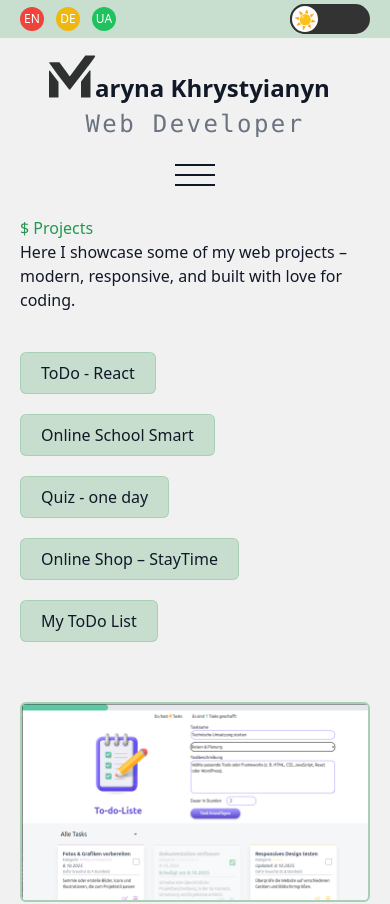
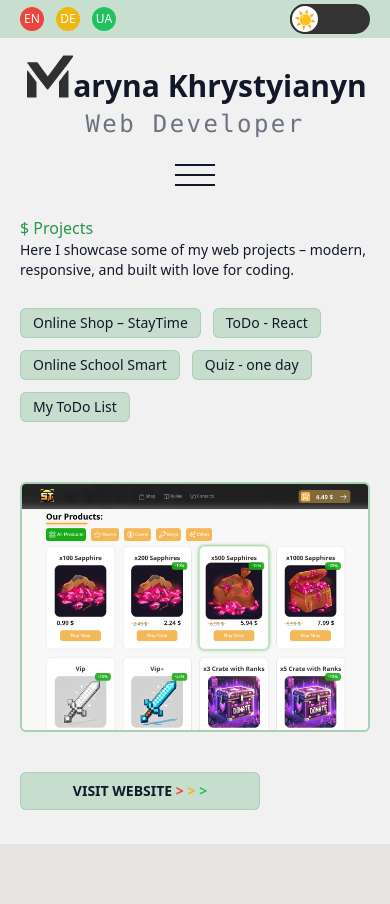
Before and after one commit to Maryna-Khrystyianyn/Portfolio-Next-JS, a Next.js app: page /projects in a window 390 px wide. Shown: the top 904 px of the page. After the commit the page ends 844 px from the top, so only its background shows below. Built offline with nearby package versions, Linux system fonts and the light colour scheme.

Commit message:
mobil finish

```diff
--- a/app/about/page.tsx
+++ b/app/about/page.tsx
@@ -24,12 +24,13 @@ const About = () => {
 
   const imgUrl = resolvedTheme === "dark" ? "/m.png" : "/m-light.png";
   return (
-    <div className="flex flex-col gap-3">
-
+    <div className="flex flex-col gap-3 pb-20">
       <div className="flex flex-col-reverse items-center md:flex-row   ">
         {/* Title und typing text und social media Btn*/}
         <div className="flex flex-col gap-2 w-full md:w-[400px] lg:w-[500px]">
           {/* title */}
+
+          <div className="hidden sm:block">
             <h1 className="text-2xl sm:text-4xl font-bold flex w-[300px] sm:w-[400px] items-end">
               <Image
                 src={imgUrl}
@@ -40,8 +41,9 @@ const About = () => {
               />
               <div>{t("name")}</div>
             </h1>
+          </div>
           {/* taiping */}
-          <div className="h-10 text-xl ">
+          <div className="h-10 text-xl sm:mt-0 mt-15 sm:text-left text-center">
             {t("iam")}
             <TypeWriter
               texts={[
@@ -69,18 +71,22 @@ const About = () => {
       {/* main text */}
       <h2 className="mt-10 text-xl font-bold">{t("aboutTitel")} </h2>
       <p>{t("aboutText")}</p>
-      <h3>$  {t("aboutPhilosophyTitle")}</h3>
+      <h3>$ {t("aboutPhilosophyTitle")}</h3>
       <p>{t("aboutPhilosophy1")}</p>
-      <a className="hover:border-green-700 border rounded-md bg-[var(--main-light-transparent)] border-[var(--main-light-transparent)] w-40 p-2 flex justify-center" href="/CV-Khrystyianyn.pdf" download>Download CV</a>
+      <a
+        className="hover:border-green-700 border rounded-md bg-[var(--main-light-transparent)] border-[var(--main-light-transparent)] w-40 p-2 flex justify-center"
+        href="/CV-Khrystyianyn.pdf"
+        download
+      >
+        Download CV
+      </a>
       <p>{t("aboutPhilosophy2")}</p>
       <p>{t("aboutPhilosophy3")}</p>
-      <CarouselAbout/>
+      <CarouselAbout />
       <p>{t("aboutPhilosophy4")}</p>
       <p>{t("aboutPhilosophy5")}</p>
       <p>{t("aboutPhilosophy6")}</p>
       <p className="text-center font-bold">{t("aboutPhilosophy7")}</p>
-
-
     </div>
   );
 };
--- a/app/components/projectView/ProjectHomeMobile.tsx
+++ b/app/components/projectView/ProjectHomeMobile.tsx
@@ -1,30 +1,24 @@
-import { type Project } from "@/app/projects/projectsList";
+"use client";
+
+import { motion, AnimatePresence } from "motion/react";
 import { useTranslation } from "react-i18next";
-import Image from "next/image";
 
-type ProjectHomeMobileProps = {
-  project: Project;
-};
+import { projectList } from "@/app/projects/projectsList";
+import ProjectHomeMobileViev from "./ProjectHomeMobileView";
 
-const ProjectHomeMobile = ({ project }: ProjectHomeMobileProps) => {
+const ProjectHomeMobile = () => {
   const { i18n, t } = useTranslation();
+
   return (
-    <div>
-      <h3 className="text-center text-3xl font-bold">
-        {project.name[i18n.language as keyof typeof project.name]}
-      </h3>
-      <div className="mt-5 flex flex-col md:flex-row gap-5">
-        <div className=" relative min-w-[300px] min-h-[200px] sm:min-w-[360px] sm:min-h-[200px] md:min-w-[500px] md:min-h-[280px]">
-          <a href={project.url}>
-            <Image
-              className=" object-cover object-top cursor-pointer hover:border-green-700  rounded-md bg-[var(--main-light-transparent)] border-2 border-[var(--main-light-transparent)]"
-              src={`/projects/${project.img}`}
-              alt={project.name[i18n.language as keyof typeof project.name]}
-              fill
-            />
-          </a>
-        </div>
+    <div className="mt-15">
+      <h3>$ {t("projects")}</h3>
 
+
+      {/* Projects links */}
+      <div className=" flex flex-wrap gap-5 mt-1">
+        {projectList.map((project) => (
+          <ProjectHomeMobileViev key={project.id} project={project} />
+        ))}
       </div>
     </div>
   );
--- /dev/null
+++ b/app/components/projectView/ProjectHomeMobileView.tsx
@@ -0,0 +1,29 @@
+"use client"
+import { type Project } from "@/app/projects/projectsList";
+import { useTranslation } from "react-i18next";
+import Image from "next/image";
+
+type ProjectHomeMobileVievProps = {
+  project: Project;
+};
+
+const ProjectHomeMobileViev = ({ project }: ProjectHomeMobileVievProps) => {
+  const { i18n, t } = useTranslation();
+  return (
+    <div className="w-full p-4">
+      <a href={project.url} className=" flex flex-col w-ful items-center">
+            <Image
+              className=" object-cover object-top cursor-pointer hover:border-green-700  rounded-md bg-[var(--main-light-transparent)] border-2 border-[var(--main-light-transparent)]"
+              src={`/projects/${project.img}`}
+              alt={project.name[i18n.language as keyof typeof project.name]}
+              width={300} height={200}
+            />
+            <p className=""> {project.name[i18n.language as keyof typeof project.name] ||
+              project.name["en"]} </p>
+          </a>
+
+    </div>
+  );
+};
+
+export default ProjectHomeMobileViev;
--- a/app/components/projectView/ProjectView.tsx
+++ b/app/components/projectView/ProjectView.tsx
@@ -14,7 +14,7 @@ const ProjectView = ({ project }: ProjectViewProps) => {
         {project.name[i18n.language as keyof typeof project.name]}
       </h3>
       <div className="mt-5 flex flex-col md:flex-row gap-5">
-        <div className=" relative min-w-[300px] min-h-[200px] sm:min-w-[360px] sm:min-h-[200px] md:min-w-[500px] md:min-h-[280px]">
+        <div className=" relative min-w-[300px] min-h-[250px] sm:min-w-[360px] sm:min-h-[250px] md:min-w-[500px] md:min-h-[280px]">
           <a href={project.url}>
             <Image
               className=" object-cover object-top cursor-pointer hover:border-green-700  rounded-md bg-[var(--main-light-transparent)] border-2 border-[var(--main-light-transparent)]"
@@ -24,7 +24,7 @@ const ProjectView = ({ project }: ProjectViewProps) => {
             />
           </a>
         </div>
-        <p>
+        <p className="sm:text-base text-sm" >
           {
             project.description[
               i18n.language as keyof typeof project.description
--- a/app/components/whoami/Whomi.tsx
+++ b/app/components/whoami/Whomi.tsx
@@ -24,7 +24,7 @@ const Whomi = () => {
     <div>
       <h3 className="sm:block hidden" >$ {t("whoami")}</h3>
       <div className="flex flex-col justify-center items-center sm:items-start">
-        <h1 className="text-2xl sm:text-4xl font-bold flex w-[300px] sm:w-[400px] items-end">
+        <h1 className="text-3xl sm:text-4xl font-bold flex  sm:w-[400px] items-end">
           <Image src={imgUrl} width={50} height={50} alt="m" className="pb-1" />
           <div>{t("name")}</div>
         </h1>
--- a/app/page.tsx
+++ b/app/page.tsx
@@ -5,6 +5,7 @@ import "./lib/i18n";
 import Skills from "./components/skills/Skills";
 import { projectList } from "./projects/projectsList";
 import SkillsMobile from "./components/skills/SkilsMobile";
+import ProjectHomeMobile from "./components/projectView/ProjectHomeMobile";
 
 export default function Home() {
   return (
@@ -14,6 +15,7 @@ export default function Home() {
       </div>
 <div className="sm:hidden ">
 <SkillsMobile/>
+<ProjectHomeMobile/>
 </div>
 
     </div>
--- a/app/projects/page.tsx
+++ b/app/projects/page.tsx
@@ -13,14 +13,14 @@ const Projects = () => {
   return (
     <div className="mt-[-30px]">
       <h3>$ {t("projects")}</h3>
-      <p>{t("projectsDescription")}</p>
+      <p className="sm:text-base text-sm">{t("projectsDescription")}</p>
 
       {/* Projects links */}
-      <div className=" flex flex-wrap gap-5 mt-10">
+      <div className=" flex flex-wrap gap-3 sm:gap-5 sm:mt-10 mt-7">
         {projectList.map((project) => (
           <button
             key={project.id}
-            className="cursor-pointer hover:border-green-700 px-5 py-2 rounded-md bg-[var(--main-light-transparent)] border border-[var(--main-light-transparent)]"
+            className="cursor-pointer hover:border-green-700 sm:px-5 sm:py-2 px-3 py-1 sm:text-base text-sm rounded-md bg-[var(--main-light-transparent)] border border-[var(--main-light-transparent)]"
             onClick={() => setActivProject(project)}
           >
             {project.name[i18n.language as keyof typeof project.name] ||
--- a/app/projects/projectsList.ts
+++ b/app/projects/projectsList.ts
@@ -8,6 +8,22 @@ export type Project = {
 /* new projects are first */
 /* languages en-de-uk */
 export const projectList: Project[] = [
+  {
+    id: 2,
+    name: {
+      en: "Online Shop – StayTime",
+      de: "Online Shop – StayTime",
+      uk: "Інтернет-магазин – StayTime",
+    },
+    img: "minecraft.png",
+    description: {
+      en: "This is an online store for selling various in-game items in Minecraft. The project was inspired by my son, who is passionate about Minecraft. The store was built using vanilla JavaScript, TypeScript, and SASS, with DOM manipulation and Local Storage used to manage the shopping cart.",
+      de: "Dies ist ein Online-Shop zum Verkauf verschiedener Spielgegenstände in Minecraft. Die Idee für das Projekt entstand durch meinen Sohn, der Minecraft begeistert spielt. Der Shop wurde mit Vanilla JavaScript, TypeScript und SASS umgesetzt. Dabei wurden DOM-Zugriffe und Local Storage zur Speicherung des Warenkorbs verwendet.",
+      uk: "Це інтернет-магазин для продажу різних ігрових предметів у Minecraft. Натхненням для проєкту став мій син, який захоплюється Minecraft. Магазин реалізовано на ванільному JavaScript з використанням TypeScript і SASS. Було застосовано доступ до DOM та Local Storage для збереження кошика.",
+    },
+    url: "https://maryna-khrystyianyn.github.io/StayTime---internet-shop/index.html",
+  },
+
   {
     id: 5,
     name: {
@@ -53,21 +69,7 @@ export const projectList: Project[] = [
     },
     url: "https://quiz-s9q4.vercel.app/",
   },
-  {
-    id: 2,
-    name: {
-      en: "Online Shop – StayTime",
-      de: "Online Shop – StayTime",
-      uk: "Інтернет-магазин – StayTime",
-    },
-    img: "minecraft.png",
-    description: {
-      en: "This is an online store for selling various in-game items in Minecraft. The project was inspired by my son, who is passionate about Minecraft. The store was built using vanilla JavaScript, TypeScript, and SASS, with DOM manipulation and Local Storage used to manage the shopping cart.",
-      de: "Dies ist ein Online-Shop zum Verkauf verschiedener Spielgegenstände in Minecraft. Die Idee für das Projekt entstand durch meinen Sohn, der Minecraft begeistert spielt. Der Shop wurde mit Vanilla JavaScript, TypeScript und SASS umgesetzt. Dabei wurden DOM-Zugriffe und Local Storage zur Speicherung des Warenkorbs verwendet.",
-      uk: "Це інтернет-магазин для продажу різних ігрових предметів у Minecraft. Натхненням для проєкту став мій син, який захоплюється Minecraft. Магазин реалізовано на ванільному JavaScript з використанням TypeScript і SASS. Було застосовано доступ до DOM та Local Storage для збереження кошика.",
-    },
-    url: "https://maryna-khrystyianyn.github.io/StayTime---internet-shop/index.html",
-  },
+
   {
     id: 1,
     name: {
```
Lines whose indentation alone changed are shown as unchanged.
